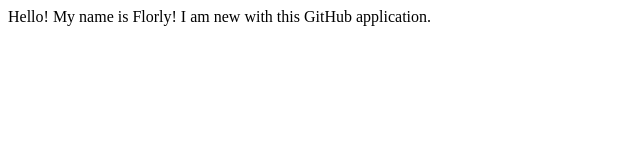
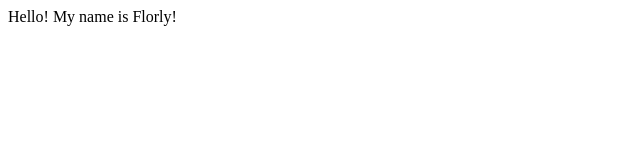
Before and after one commit to florlyff40/GitHubFile, a plain HTML site: page index.html in a window 1280 px wide. Shown: the whole page, without its empty margins (0-640 px from the left). Drawn offline with Linux system fonts and the light colour scheme.

Commit message:
Update index.html

```diff
--- a/index.html
+++ b/index.html
@@ -2,7 +2,7 @@
 <html>
 
 <body>
-Hello! My name is Florly! I am new with this GitHub application.
+Hello! My name is Florly!
 
 </body>
 
```
